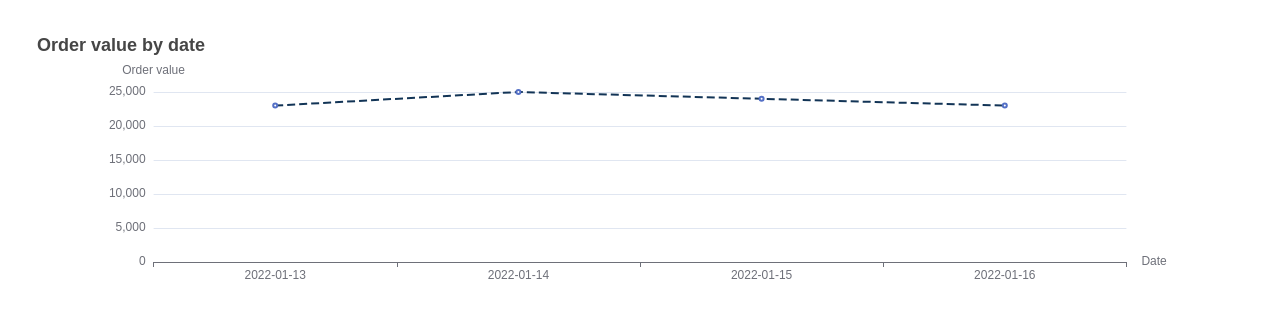
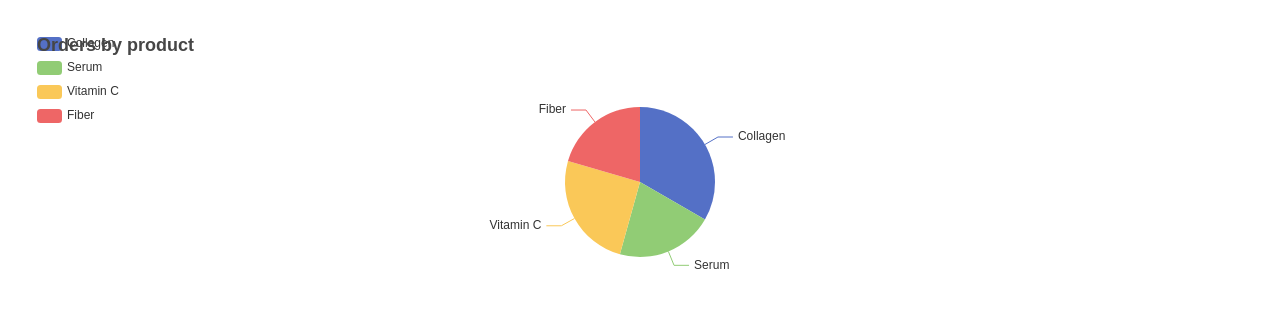
Before and after one commit to soAcademy/workshop-state-and-event, a React (Create React App) app: page / in a window 1280 px wide. Shown: the top 318 px of the page. Built offline with nearby package versions, Linux system fonts and the light colour scheme; a web font is replaced by a local one.

Commit message:
feat: add solution for Charts #2

```diff
--- a/src/App.js
+++ b/src/App.js
@@ -69,8 +69,8 @@
 // import ToDoList4 from "./ToDoList/ToDoList4";
 // import ToDoList from "./ToDoList/ToDoList";
 
-import Charts1 from "./Charts/Charts1";
-// import Charts2 from "./Charts/Charts2"
+// import Charts1 from "./Charts/Charts1";
+import Charts2 from "./Charts/Charts2";
 // import Charts3 from "./Charts/Charts3"
 
 import React from "react";
@@ -110,9 +110,9 @@ const App = () => (
     {/* <ToDoList2 /> */}
     {/* <ToDoList3 /> */}
     {/* <ToDoList4 /> */}
-    <Charts1 />
-    {/* <Charts2 />
-    <Charts3 /> */}
+    {/* <Charts1 /> */}
+    <Charts2 />
+    {/* <Charts3 /> */}
   </div>
 );
 
--- a/src/Charts/Charts2.js
+++ b/src/Charts/Charts2.js
@@ -0,0 +1,57 @@
+import ReactECharts from "echarts-for-react";
+
+const orderByProduct = [
+  {
+    name: "Collagen",
+    orderValue: 13500,
+  },
+  {
+    name: "Serum",
+    orderValue: 8500,
+  },
+  {
+    name: "Vitamin C",
+    orderValue: 10200,
+  },
+  {
+    name: "Fiber",
+    orderValue: 8300,
+  },
+];
+
+const Charts2 = () => {
+  const option = {
+    title: {
+      text: "Orders by product",
+    },
+    legend: {
+      orient: "vertical",
+      left: "left",
+      center: "center",
+    },
+    series: [
+      {
+        name: "Access From",
+        type: "pie",
+        radius: "50%",
+        data: orderByProduct.map((order) => ({
+          value: order.orderValue,
+          name: order.name,
+        })),
+        emphasis: {
+          itemStyle: {
+            shadowBlur: 10,
+            shadowOffsetX: 0,
+            shadowColor: "rgba(0, 0, 0, 0.5)",
+          },
+        },
+      },
+    ],
+    tooltip: {
+      trigger: "axis",
+    },
+  };
+  return <ReactECharts option={option} />;
+};
+
+export default Charts2;
```
